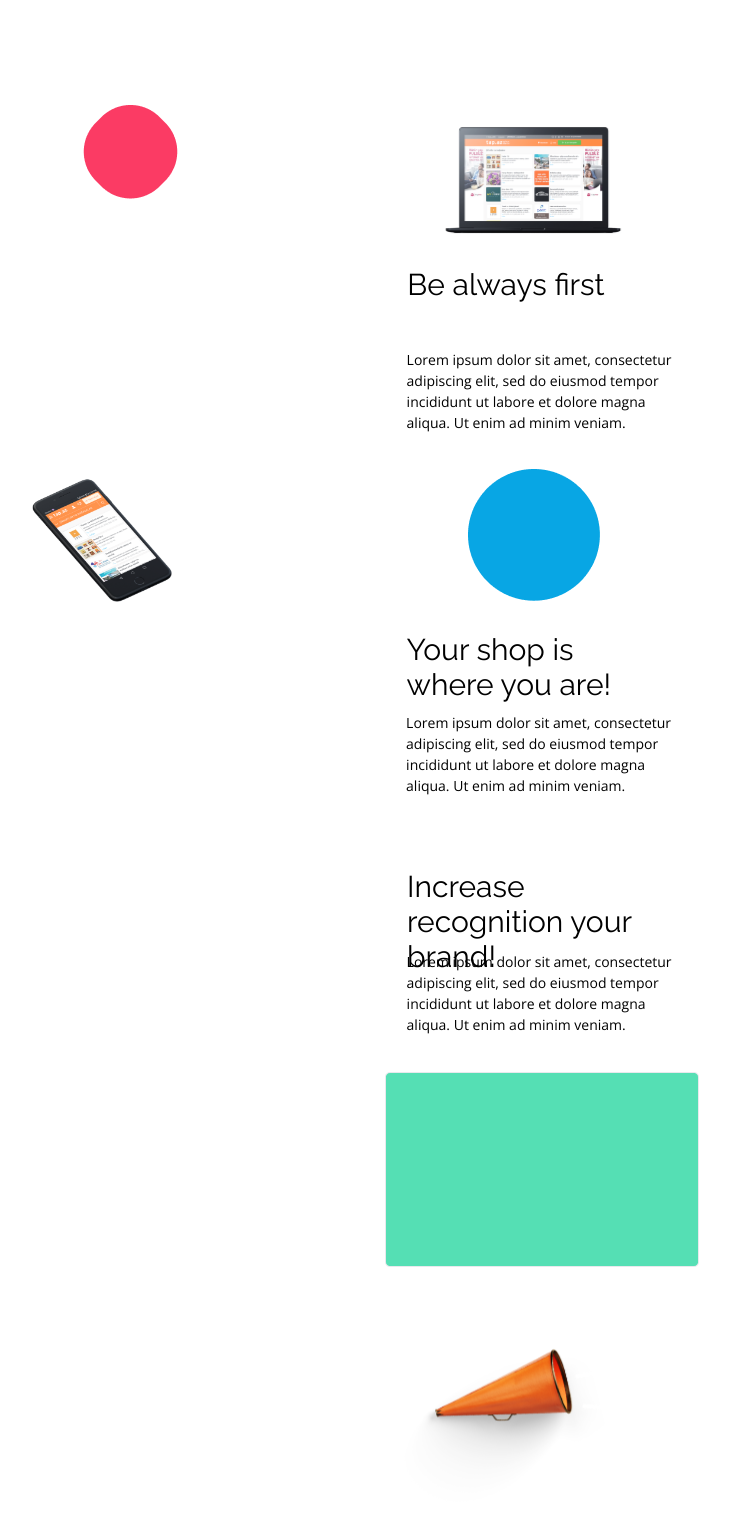
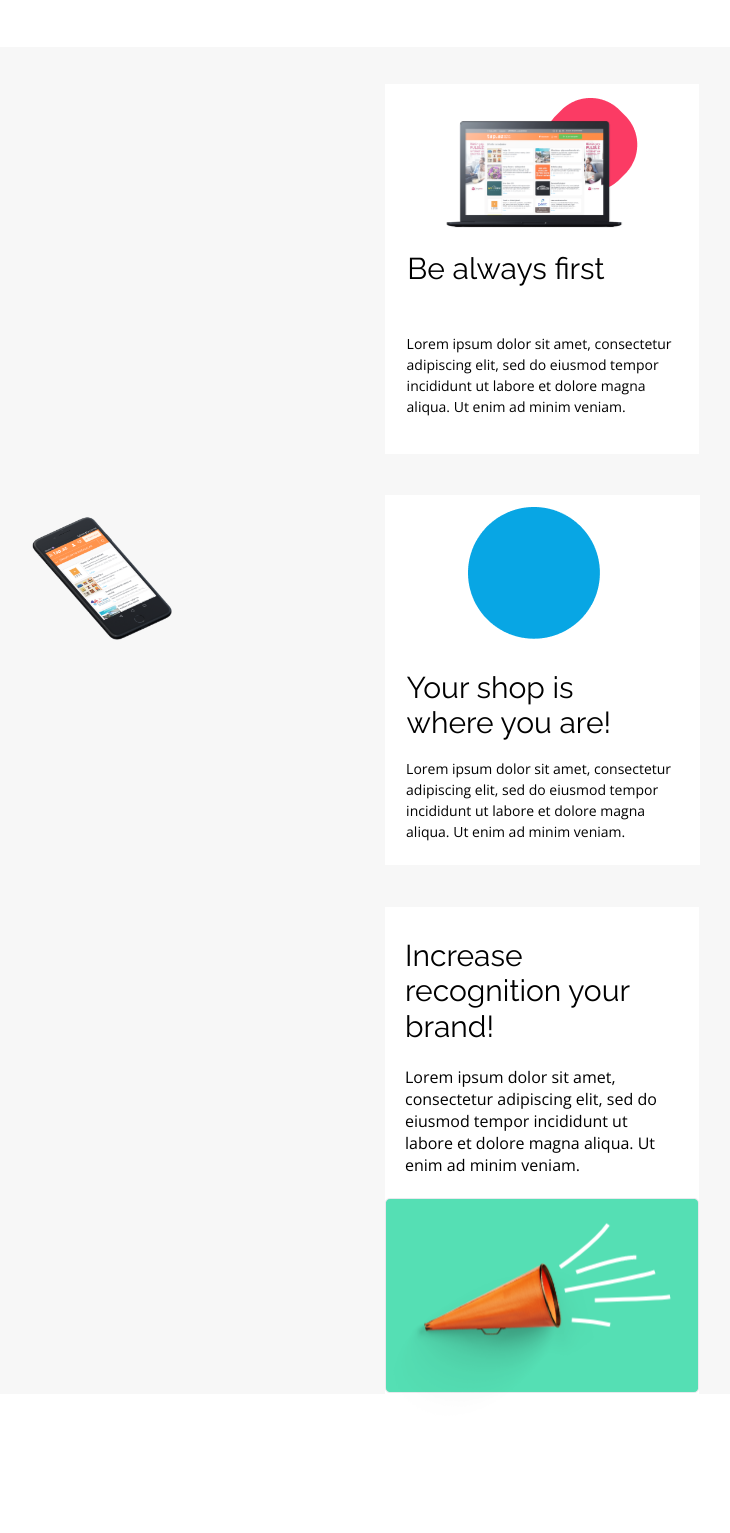
Before and after one commit to demilv/OxygenProyecto1, a website: page index.html in a window 1280 px wide. Shown: the part 1383-2916 px from the top of the page, without its empty margins (98-828 px from the left). Drawn offline with nearby package versions, Linux system fonts and the light colour scheme.

Commit message:
section 2 aside3 parte completada

```diff
--- a/css/styles/section2advertisement.scss
+++ b/css/styles/section2advertisement.scss
@@ -10,7 +10,7 @@
         font-weight: 300;
         line-height: 2.188rem;
         font-size:1.875rem;
-        margin-bottom: 1.563rem;;
+        margin-bottom: 1.563rem;
     }
 
     &__achievements1{
@@ -43,8 +43,8 @@
 
     &__achievements2{
         margin: 0 auto;
-        width:176px;
-        height:167px;
+        width:11rem;
+        height:10.438rem;
         margin-bottom: 1.563rem;
         &__img2{
             position: absolute;
@@ -73,8 +73,8 @@
 
     &__achievements3{
         margin: 0 auto;
-        width:176px;
-        height:167px;
+        width:10.188rem;
+        height:10.5rem;
         margin-bottom: 3.125rem;
         &__img2{
             position: absolute;
@@ -102,25 +102,31 @@
     }
 
     &__goforit{
+        padding-top: 2.319rem;
+        background-color: #F7F7F7;
         align-items: start;
+
         &__1{
-            padding-top: 2.625rem;
+            background-color: white;
+            padding-top: 0.8rem;
             margin: 0 auto;
             width:314px;
             height:370px;
             margin-bottom: 2.563rem;
+            position:relative;
             &__img1{
-                padding-top: 2.319rem;
+                position: absolute;
+                top:2.175rem;
+                left:3.3rem;
                 padding-right: 1rem;
+                z-index: 1;
             }
             &__img2{
-                padding-top: 1rem;
-                position: absolute;
-                left:11.3rem;
-                z-index: -1;
+                padding-bottom: 0.75rem;
+                padding-left: 6rem;
             }
             &__title{
-                margin-top: 1.685rem;
+                margin-top: 2.685rem;
                 font-family: "Raleway", sans-serif;
                 font-weight:400;
                 font-size:1.875rem;
@@ -142,6 +148,7 @@
             }
         }
         &__2{
+            background-color: white;
             margin: 0 auto;
             width:315px;
             height:370px;
@@ -169,7 +176,7 @@
             }
             &__text{
                 text-align: left;
-                margin-top: 0.625rem;
+                margin-top: 1.125rem;
                 font-family: "Open Sans", sans-serif;
                 font-size:0.875rem;
                 line-height: 1.313rem;
@@ -180,40 +187,41 @@
             }
         }
         &__3{
+            background-color: white;
             margin: 0 auto;
-            width:314px;
-            height:370px;
+            width:19.625rem;
+            height:30.413rem;
+            padding-top: 1.938rem;
+            position:relative;
             &__title{
                 text-align: left;
-                margin-top: 1.938rem;
                 font-family: "Raleway", sans-serif;
                 font-weight:400;
                 font-size:1.875rem;
                 line-height:2.201rem;
                 width:17.125rem;
-                height:4.5rem;
-                margin-left: 1.375rem;
+                height:6.813rem;
+                margin-left: 1.25rem;
             }
             &__text{
                 text-align: left;
-                margin-top: 0.625rem;
+                margin-top: 1.271rem;
                 font-family: "Open Sans", sans-serif;
-                font-size:0.875rem;
-                line-height: 1.313rem;
+                font-size:1rem;
+                line-height: 1.362rem;
                 font-weight:400;
-                width:17rem;
-                height:5.25rem;
-                margin-left: 1.35rem;
+                width:17.125rem;
+                height:7.125rem;
+                margin-left: 1.25rem;
             }
             &__img1{
-                padding-top: 2.319rem;
-                padding-right: 1rem;
+                padding-top: 1.042rem;
             }
             &__img2{
-                padding-top: 1rem;
                 position: absolute;
-                left:11.3rem;
-                z-index: -1;
+                top:19.7rem;
+                left:-0.6rem;
+                z-index: 1;
             }
         }
     }
--- a/index.html
+++ b/index.html
@@ -65,7 +65,7 @@
                 <h3 class="advertisement__goforit__3__title">Increase recognition your brand!</h3>
                 <p class="advertisement__goforit__3__text">Lorem ipsum dolor sit amet, consectetur adipiscing elit, sed do eiusmod tempor incididunt ut labore et dolore magna aliqua. Ut enim ad minim veniam.</p>
                 <img img class="advertisement__goforit__3__img1" src="./assets/aside3img3.1.png"/>
-                <img img class="advertisement__goforit__3__img1" src="./assets/aside3img3.2.png"/>
+                <img img class="advertisement__goforit__3__img2" src="./assets/aside3img3.2.png"/>
             </article>
         </aside>
     </section>
```
Also changed, not shown: css/main.css, 1 other file.
